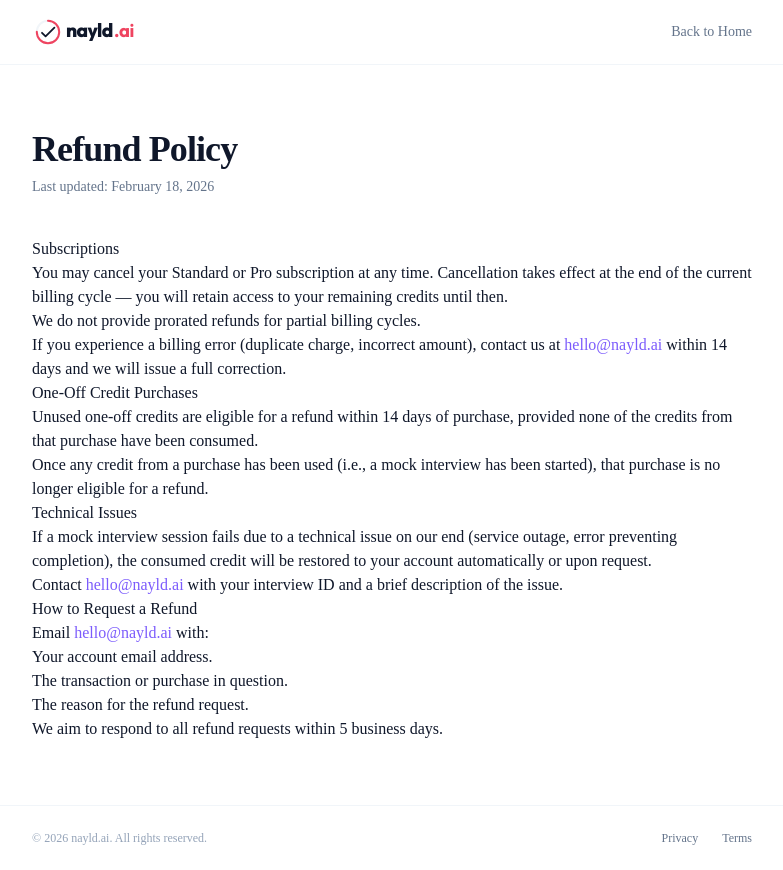
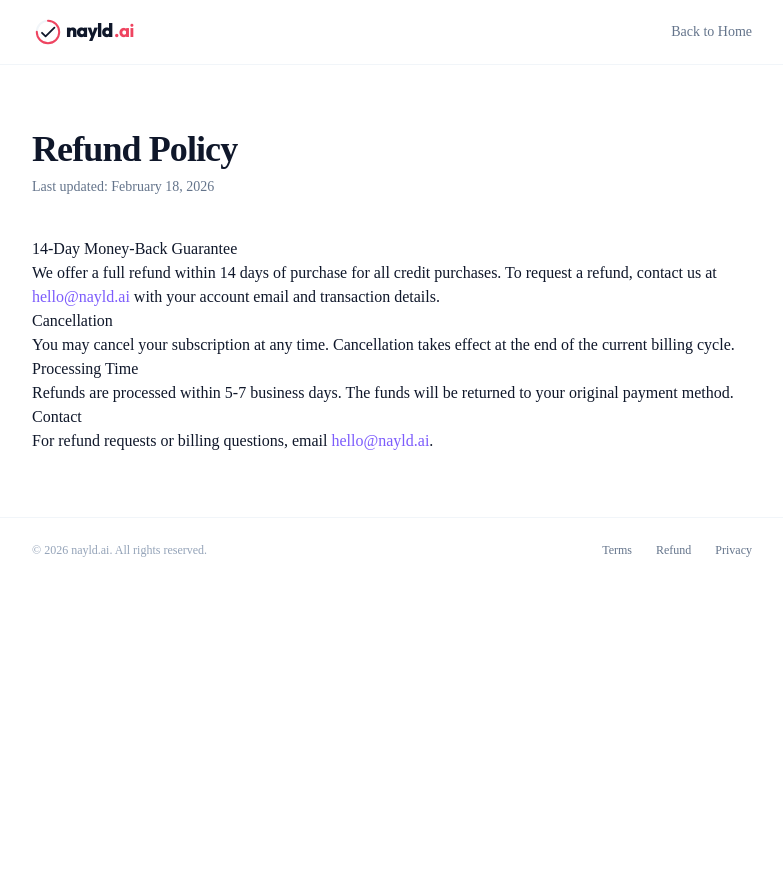
Before and after one commit to junaiid-khattak/mockmate, a Next.js app: page /refund in a window 1280 px wide. Shown: the whole page, without its empty margins (248-1031 px from the left). After the commit the page ends 800 px from the top, so only its background shows below. Built offline with nearby package versions, Linux system fonts and the light colour scheme.

Commit message:
claude updated policies to comply with paddle requirements

```diff
--- a/app/privacy/page.tsx
+++ b/app/privacy/page.tsx
@@ -154,7 +154,8 @@ export default function PrivacyPolicyPage() {
           </p>
           <nav className="flex gap-6 text-xs text-slate-500">
             <Link href="/terms" className="hover:text-slate-900">Terms</Link>
-            <Link href="/refund" className="hover:text-slate-900">Refund Policy</Link>
+            <Link href="/refund" className="hover:text-slate-900">Refund</Link>
+            <Link href="/privacy" className="hover:text-slate-900">Privacy</Link>
           </nav>
         </div>
       </footer>
--- a/app/refund/page.tsx
+++ b/app/refund/page.tsx
@@ -28,65 +28,36 @@ export default function RefundPolicyPage() {
         <p className="mt-2 text-sm text-slate-500">Last updated: February 18, 2026</p>
 
         <div className="prose prose-slate mt-10 max-w-none prose-headings:font-semibold prose-headings:tracking-tight prose-h2:text-xl prose-h2:mt-10 prose-h2:mb-4 prose-p:leading-relaxed prose-li:leading-relaxed">
-          <h2>Subscriptions</h2>
-          <ul>
-            <li>
-              You may cancel your Standard or Pro subscription at any time. Cancellation takes effect
-              at the end of the current billing cycle &mdash; you will retain access to your remaining
-              credits until then.
-            </li>
-            <li>We do not provide prorated refunds for partial billing cycles.</li>
-            <li>
-              If you experience a billing error (duplicate charge, incorrect amount), contact us at{" "}
-              <a href="mailto:hello@nayld.ai" className="text-mm-violet hover:underline">
-                hello@nayld.ai
-              </a>{" "}
-              within 14 days and we will issue a full correction.
-            </li>
-          </ul>
-
-          <h2>One-Off Credit Purchases</h2>
-          <ul>
-            <li>
-              Unused one-off credits are eligible for a refund within 14 days of purchase, provided
-              none of the credits from that purchase have been consumed.
-            </li>
-            <li>
-              Once any credit from a purchase has been used (i.e., a mock interview has been started),
-              that purchase is no longer eligible for a refund.
-            </li>
-          </ul>
-
-          <h2>Technical Issues</h2>
-          <ul>
-            <li>
-              If a mock interview session fails due to a technical issue on our end (service outage,
-              error preventing completion), the consumed credit will be restored to your account
-              automatically or upon request.
-            </li>
-            <li>
-              Contact{" "}
-              <a href="mailto:hello@nayld.ai" className="text-mm-violet hover:underline">
-                hello@nayld.ai
-              </a>{" "}
-              with your interview ID and a brief description of the issue.
-            </li>
-          </ul>
-
-          <h2>How to Request a Refund</h2>
+          <h2>14-Day Money-Back Guarantee</h2>
           <p>
-            Email{" "}
+            We offer a full refund within 14 days of purchase for all credit purchases. To request a
+            refund, contact us at{" "}
             <a href="mailto:hello@nayld.ai" className="text-mm-violet hover:underline">
               hello@nayld.ai
             </a>{" "}
-            with:
+            with your account email and transaction details.
           </p>
-          <ul>
-            <li>Your account email address.</li>
-            <li>The transaction or purchase in question.</li>
-            <li>The reason for the refund request.</li>
-          </ul>
-          <p>We aim to respond to all refund requests within 5 business days.</p>
+
+          <h2>Cancellation</h2>
+          <p>
+            You may cancel your subscription at any time. Cancellation takes effect at the end of the
+            current billing cycle.
+          </p>
+
+          <h2>Processing Time</h2>
+          <p>
+            Refunds are processed within 5-7 business days. The funds will be returned to your
+            original payment method.
+          </p>
+
+          <h2>Contact</h2>
+          <p>
+            For refund requests or billing questions, email{" "}
+            <a href="mailto:hello@nayld.ai" className="text-mm-violet hover:underline">
+              hello@nayld.ai
+            </a>
+            .
+          </p>
         </div>
       </main>
 
@@ -96,8 +67,9 @@ export default function RefundPolicyPage() {
             &copy; {new Date().getFullYear()} nayld.ai. All rights reserved.
           </p>
           <nav className="flex gap-6 text-xs text-slate-500">
+            <Link href="/terms" className="hover:text-slate-900">Terms</Link>
+            <Link href="/refund" className="hover:text-slate-900">Refund</Link>
             <Link href="/privacy" className="hover:text-slate-900">Privacy</Link>
-            <Link href="/terms" className="hover:text-slate-900">Terms</Link>
           </nav>
         </div>
       </footer>
--- a/app/terms/page.tsx
+++ b/app/terms/page.tsx
@@ -30,7 +30,7 @@ export default function TermsPage() {
         <div className="prose prose-slate mt-10 max-w-none prose-headings:font-semibold prose-headings:tracking-tight prose-h2:text-xl prose-h2:mt-10 prose-h2:mb-4 prose-p:leading-relaxed prose-li:leading-relaxed">
           <p>
             These Terms and Conditions (&quot;Terms&quot;) govern your use of the nayld.ai website
-            and service. By creating an account or using the service, you agree to these Terms.
+            and service, operated by NayldAi. By creating an account or using the service, you agree to these Terms.
           </p>
 
           <h2>1. The Service</h2>
@@ -160,8 +160,9 @@ export default function TermsPage() {
             &copy; {new Date().getFullYear()} nayld.ai. All rights reserved.
           </p>
           <nav className="flex gap-6 text-xs text-slate-500">
+            <Link href="/terms" className="hover:text-slate-900">Terms</Link>
+            <Link href="/refund" className="hover:text-slate-900">Refund</Link>
             <Link href="/privacy" className="hover:text-slate-900">Privacy</Link>
-            <Link href="/refund" className="hover:text-slate-900">Refund Policy</Link>
           </nav>
         </div>
       </footer>
```
